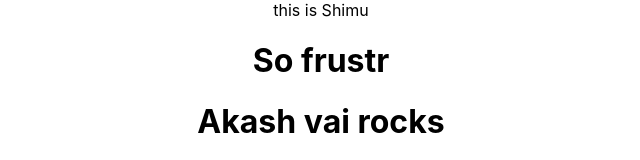
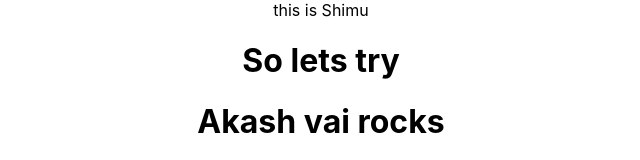
Before and after one commit to Akash044/Sunset-Square, a React (Create React App) app: page / in a window 1280 px wide. Shown: the top 160 px of the page, without its empty margins (319-959 px from the left). Built offline with nearby package versions, Linux system fonts and the light colour scheme.

Commit message:
checking merge

```diff
--- a/src/App.js
+++ b/src/App.js
@@ -5,7 +5,7 @@ function App() {
   return (
     <div className="App">
       this is Shimu
-      <h1>So frustr </h1>
+      <h1>So lets try</h1>
       <h1>Akash vai rocks</h1>
       <h1>ভালো লাগে নারে ভাই</h1>
     </div>
```
